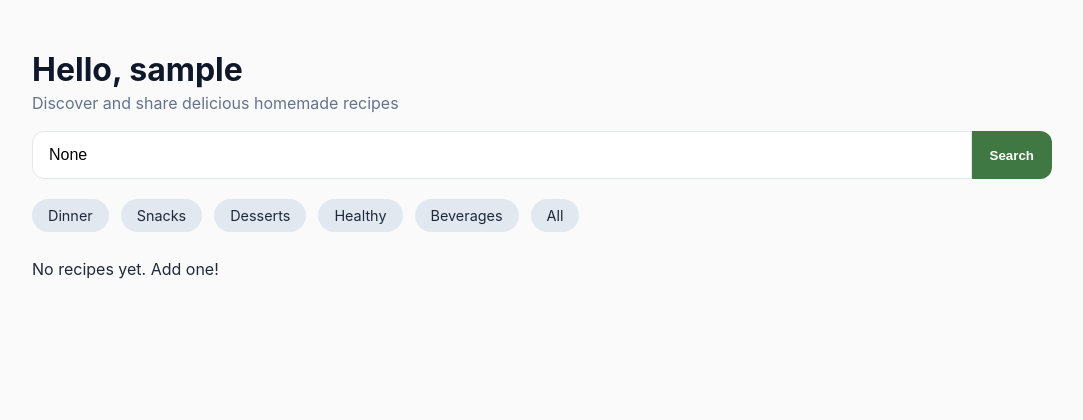
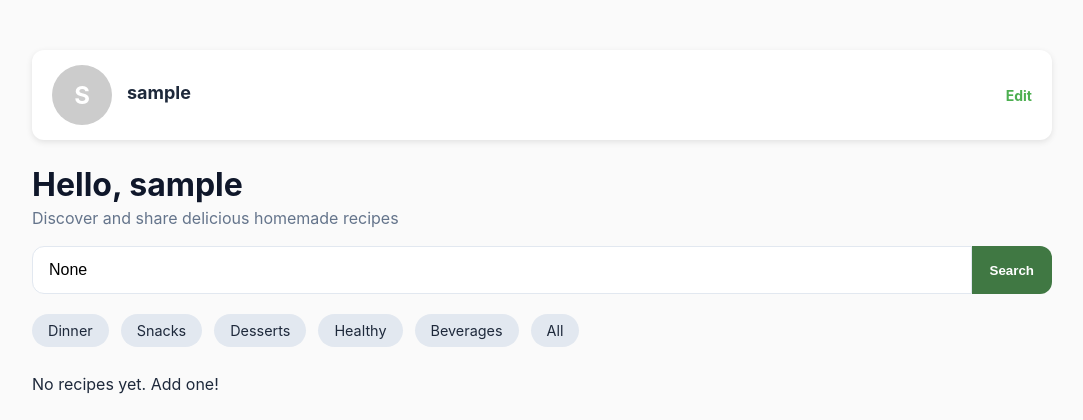
Before and after one commit to shreya-kindalkar/recipe-book, a Django app: page /dashboard/ in a window 1280 px wide. Shown: the part 56-476 px from the top of the page, without its empty margins (98-1181 px from the left). Run offline with Django 5.2, Linux system fonts and the light colour scheme; the visitor is signed in with stand-in values (Sample User, id 1); data that the repository does not hold is empty.

Commit message:
Fix add_profile template path and update view

```diff
--- a/core/static/app.css
+++ b/core/static/app.css
@@ -448,3 +448,63 @@ a{
     background: #dc2626;    /* red-600 */
     transform: translateY(-2px);
 }
+.profile-box {
+    display: flex;
+    align-items: center;
+    padding: 15px 20px;
+    background-color: #ffffff;
+    border-radius: 12px;
+    box-shadow: 0 2px 6px rgba(0,0,0,0.1);
+    margin-bottom: 25px;
+    transition: transform 0.2s;
+}
+
+.profile-box:hover {
+    transform: translateY(-2px);
+}
+
+.profile-box img {
+    width: 60px;
+    height: 60px;
+    border-radius: 50%;
+    object-fit: cover;
+    margin-right: 15px;
+}
+
+.profile-placeholder {
+    width: 60px;
+    height: 60px;
+    border-radius: 50%;
+    background-color: #ccc;
+    display: flex;
+    align-items: center;
+    justify-content: center;
+    margin-right: 15px;
+    font-weight: bold;
+    font-size: 24px;
+    color: #fff;
+}
+
+.profile-info strong {
+    font-size: 18px;
+    display: block;
+    margin-bottom: 5px;
+}
+
+.profile-info div {
+    font-size: 14px;
+    color: #555;
+}
+
+.profile-box a {
+    margin-left: auto;
+    text-decoration: none;
+    color: #4CAF50;
+    font-weight: bold;
+    font-size: 14px;
+    transition: color 0.2s;
+}
+
+.profile-box a:hover {
+    color: #388E3C;
+}
--- a/core/templates/core/dashboard.html
+++ b/core/templates/core/dashboard.html
@@ -1,31 +1,51 @@
 {% extends 'base_app.html' %}
 {% load static %}
 {% block title %}Dashboard{% endblock %}
+
 {% block content %}
 <div class="dashboard-wrapper">
+
+    {% if user.is_authenticated %}
+    <div class="profile-box">
+        {% if user.profile.profile_pic %}
+            <img src="{{ user.profile.profile_pic.url }}" alt="Profile Pic">
+        {% else %}
+            <div class="profile-placeholder">{{ user.username|first|upper }}</div>
+        {% endif %}
+        <div class="profile-info">
+            <strong>{{ username_only }}</strong>
+
+            {% if user.profile.bio %}
+            <div>{{ user.profile.bio }}</div>
+            {% endif %}
+            {% if user.profile.location %}
+            <div>{{ user.profile.location }}</div>
+            {% endif %}
+        </div>
+        <a href="{% url 'add_profile' %}">Edit</a>
+    </div>
+    {% endif %}
+
     <div class="hero-box">
-        <h2>Hello, {{ username_only }} </h2>
+        <h2>Hello, {{ username_only }}</h2>
         <p class="hero-sub">Discover and share delicious homemade recipes</p>
         <form method="GET" class="search-form">
             <div class="search-wrapper">
-            <input type="text" name ="q" placeholder="Search recipes..." value="{{ query }}">
+                <input type="text" name="q" placeholder="Search recipes..." value="{{ query }}">
                 <button>Search</button>
             </div>
         </form>
     </div>
+
     <div class="categories-scroll">
-        <a href="?category=Dinner"
-           class="cat-btn {% if selected_category == 'Dinner' %}active{% endif %}">Dinner</a>
-        <a href="?category=Snacks"
-           class="cat-btn {% if selected_category == 'Snacks' %}active{% endif %}">Snacks</a>
-        <a href="?category=Desserts"
-           class="cat-btn {% if selected_category == 'Desserts' %}active{% endif %}">Desserts</a>
-        <a href="?category=Healthy"
-           class="cat-btn {% if selected_category == 'Healthy' %}active{% endif %}">Healthy</a>
-        <a href="?category=Beverages"
-           class="cat-btn {% if selected_category == 'Beverages' %}active{% endif %}">Beverages</a>
+        <a href="?category=Dinner" class="cat-btn {% if selected_category == 'Dinner' %}active{% endif %}">Dinner</a>
+        <a href="?category=Snacks" class="cat-btn {% if selected_category == 'Snacks' %}active{% endif %}">Snacks</a>
+        <a href="?category=Desserts" class="cat-btn {% if selected_category == 'Desserts' %}active{% endif %}">Desserts</a>
+        <a href="?category=Healthy" class="cat-btn {% if selected_category == 'Healthy' %}active{% endif %}">Healthy</a>
+        <a href="?category=Beverages" class="cat-btn {% if selected_category == 'Beverages' %}active{% endif %}">Beverages</a>
         <a href="{% url 'dashboard' %}" class="cat-btn clear">All</a>
     </div>
+
     <div class="recipe-grid">
         {% for r in recipes %}
         <a href="{% url 'recipe_detail' r.id %}" class="recipe-link">
@@ -33,7 +53,6 @@
                 {% if r.image %}
                 <img src="{{ r.image.url }}" alt="{{ r.title }}">
                 {% endif %}
-
                 <div class="recipe-info">
                     <h3>{{ r.title }}</h3>
                     <p>{{ r.ingredients|truncatewords:10 }}</p>
@@ -46,5 +65,4 @@
     </div>
 
 </div>
-
 {% endblock %}
--- a/core/urls.py
+++ b/core/urls.py
@@ -1,11 +1,14 @@
 from django.urls import path
 from . import views
-urlpatterns = [path('', views.home, name='home'),
-               path ('signup/', views.signup, name='signup'),
-               path ('login/',views.user_login, name='login'),
-               path('dashboard/',views.dashboard, name='dashboard'),
-               path('logout/',views.user_logout,name='logout'),
-               path('add-recipe/', views.add_recipe, name='add_recipe'),
-               path("recipe/<int:id>/", views.recipe_detail, name="recipe_detail"),
-               path("recipe/<int:id>/delete/", views.delete_recipe, name="delete_recipe"),
+
+urlpatterns = [
+    path('', views.home, name='home'),
+    path('signup/', views.signup, name='signup'),
+    path('login/', views.user_login, name='login'),
+    path('dashboard/', views.dashboard, name='dashboard'),
+    path('logout/', views.user_logout, name='logout'),
+    path('add-recipe/', views.add_recipe, name='add_recipe'),
+    path('add-profile/', views.add_profile, name='add_profile'),  # <-- ADD THIS
+    path("recipe/<int:id>/", views.recipe_detail, name="recipe_detail"),
+    path("recipe/<int:id>/delete/", views.delete_recipe, name="delete_recipe"),
 ]
--- a/core/views.py
+++ b/core/views.py
@@ -1,78 +1,89 @@
-from django.shortcuts import render, redirect
+from django.shortcuts import render, redirect, get_object_or_404
 from django.contrib.auth.models import User
-from django.contrib.auth import authenticate,login
+from django.contrib.auth import authenticate, login, logout
 from django.contrib import messages
-from django.contrib.auth import logout
 from django.contrib.auth.decorators import login_required
-from .models import Recipe
+from .models import Recipe, Profile
 from django.db.models import Q
-from django.shortcuts import get_object_or_404
-# Create your views here.
+from .forms import ProfileForm
+
 def signup(request):
-    if request.method=="POST":
-        username=request.POST['email']
-        email=request.POST['email']
-        password=request.POST['password']
-        confirm_password=request.POST['confirm_password']
+    if request.method == "POST":
+        username = request.POST['email']
+        email = request.POST['email']
+        password = request.POST['password']
+        confirm_password = request.POST['confirm_password']
 
-        if password!=confirm_password:
+        if password != confirm_password:
             messages.error(request, "Passwords do not match")
             return redirect('signup')
 
         if User.objects.filter(username=username).exists():
-            messages.error(request,"User already exists.")
+            messages.error(request, "User already exists.")
             return redirect('signup')
-        user=User.objects.create_user(username=username,email=email,password=password)
+
+        user = User.objects.create_user(username=username, email=email, password=password)
         user.save()
-        messages.success(request,"Account created")
+        messages.success(request, "Account created")
         return redirect('login')
-    return render(request,"core/signup.html")
+
+    return render(request, "core/signup.html")
+
 def user_login(request):
-    if request.method=="POST":
-        email=request.POST['email']
-        password=request.POST['password']
+    if request.method == "POST":
+        email = request.POST['email']
+        password = request.POST['password']
 
-        user=authenticate(request,username=email,password=password)
+        user = authenticate(request, username=email, password=password)
         if user:
-            login(request,user)
-            return redirect ('dashboard')
+            login(request, user)
+            return redirect('dashboard')
         else:
-            messages.error(request,"Invalid Credentials")
+            messages.error(request, "Invalid Credentials")
             return redirect('login')
+
     return render(request, 'core/login.html')
+
 @login_required(login_url='login')
 def dashboard(request):
     query = request.GET.get('q')
     category = request.GET.get('category')
     recipes = Recipe.objects.all()
+
     if query:
         recipes = recipes.filter(
             Q(title__icontains=query) |
             Q(ingredients__icontains=query)
         )
+
     if category:
         recipes = recipes.filter(category=category)
+
     username_only = request.user.username.split("@")[0]
-    return render(request,'core/dashboard.html', {
-    'recipes':recipes,
-    'username_only':username_only,
-    'selected_category': category,
-    'query': query
+
+    return render(request, 'core/dashboard.html', {
+        'recipes': recipes,
+        'username_only': username_only,
+        'selected_category': category,
+        'query': query
     })
+
 @login_required(login_url='login')
 def home(request):
     return render(request, 'core/dashboard.html')
+
 @login_required(login_url='login')
 def user_logout(request):
     logout(request)
     return redirect('login')
+
 @login_required(login_url='login')
 def add_recipe(request):
-    if request.method=="POST":
-        title=request.POST.get('title')
-        ingredients=request.POST.get('ingredients')
-        instructions=request.POST.get('instructions')
-        image=request.FILES.get('image')
+    if request.method == "POST":
+        title = request.POST.get('title')
+        ingredients = request.POST.get('ingredients')
+        instructions = request.POST.get('instructions')
+        image = request.FILES.get('image')
         category = request.POST["category"]
 
         Recipe.objects.create(
@@ -84,11 +95,13 @@ def add_recipe(request):
             category=category
         )
         return redirect('dashboard')
+
     return render(request, 'core/add_recipe.html')
 
 def recipe_detail(request, id):
     recipe = get_object_or_404(Recipe, id=id)
     return render(request, "core/recipe_detail.html", {"recipe": recipe})
+
 @login_required(login_url="login")
 def delete_recipe(request, id):
     recipe = get_object_or_404(Recipe, id=id)
@@ -98,3 +111,22 @@ def delete_recipe(request, id):
     recipe.delete()
     messages.success(request, "Recipe deleted successfully.")
     return redirect("dashboard")
+
+@login_required(login_url='login')
+def add_profile(request):
+    try:
+        profile = request.user.profile
+    except Profile.DoesNotExist:
+        profile = None
+
+    if request.method == 'POST':
+        form = ProfileForm(request.POST, request.FILES, instance=profile)
+        if form.is_valid():
+            profile = form.save(commit=False)
+            profile.user = request.user
+            profile.save()
+            return redirect('dashboard')
+    else:
+        form = ProfileForm(instance=profile)
+
+    return render(request, 'core/add_profile.html', {'form': form})
```
Also changed, not shown: core/forms.py (added, +7 -0 lines), core/models.py (+16 -7 lines), core/templates/core/add_profile.html (added, +24 -0 lines), core/migrations/0003_profile.py (added). Lines whose indentation alone changed are shown as unchanged.
